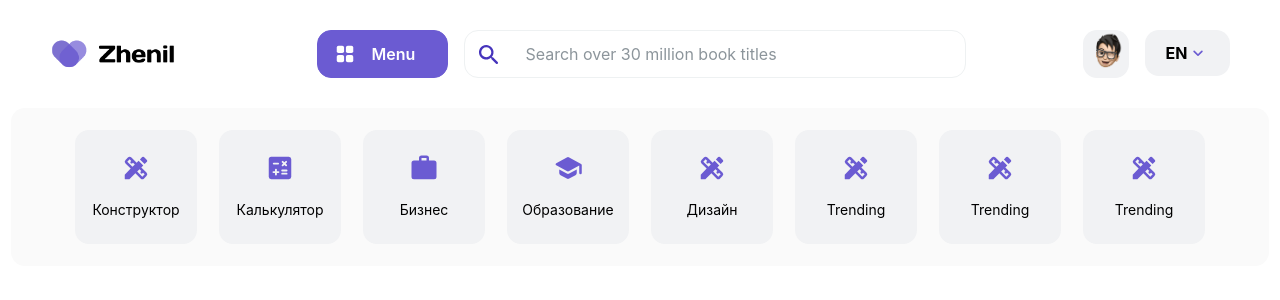
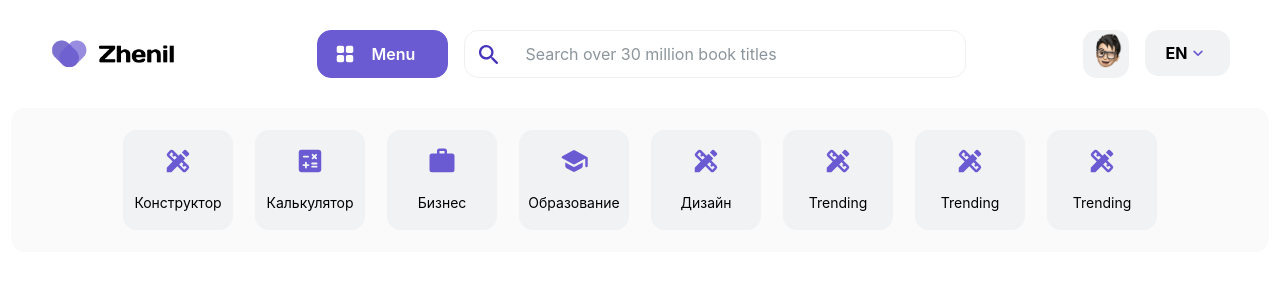
Before and after one commit to DreamerView/zhenil-next, a Next.js app: page / in a window 1280 px wide. Shown: the top 300 px of the page. Built offline with nearby package versions, Linux system fonts and the light colour scheme.

Commit message:
navbar changed

```diff
--- a/styles/globals.css
+++ b/styles/globals.css
@@ -213,16 +213,16 @@ p.nav > a {
 
 @media (prefers-color-scheme: dark) {
   :root {
-    --background-color:hsl(0, 0%, 0%);
-    --block-color: hsl(240, 3%, 11%);
-    --menu-color:hsl(240, 3%, 11%);
-    --menu-border-color:hsl(240, 3%, 11%);
+    --background-color:hsl(240, 3%, 11%);
+      --block-color: hsl(240, 2%, 18%);
+      --menu-color:hsl(240, 2%, 18%);
+      --menu-border-color:hsl(240, 2%, 18%);
       --menu-font-color:hsl(241, 100%, 74%);
-    --input_back:hsl(240, 3%, 11%);
-    --nav_block:hsl(0, 0%, 3%);
+      --input_back:hsl(240, 2%, 18%);
+      --nav_block:hsl(240, 3%, 9%);
       --nav_block_blur:hsla(240, 3%, 9%,0.7);
       --font-color:hsl(0, 0%, 100%);
-    --brand-color:#7d7aff;
+      --brand-color:hsl(241, 100%, 74%);
       --sub_content:hsla(240, 33%, 94%, 0.6);
       --green_back:hsl(129, 67%, 52%);
       --purple_back:hsl(280, 85%, 65%);
@@ -232,21 +232,21 @@ p.nav > a {
       --input_border:transparent;
       --border-color:hsl(240, 1%, 30%);
       --search_icon: url(../public/img/search_night.svg);
-    --nav_menu_c:hsl(240, 3%, 11%);
+      --nav_menu_c:hsl(240, 3%, 15%);
   }
 }
 @media (prefers-color-scheme: light) {
   :root {
       --background-color:hsl(0, 0%, 100%);
       --block-color:hsl(220, 13%, 95%);
-      --menu-color:#6b5bd2;
+      --menu-color:hsl(248, 57%, 59%);
       --menu-border-color:hsl(248, 57%, 59%);
       --menu-font-color:hsl(0, 0%, 100%);
       --input_back:hsl(0, 0%, 100%);
       --nav_block:hsl(0, 0%, 98%);
       --nav_block_blur:hsla(0, 0%, 98%,0.7);
       --font-color:hsl(0, 0%, 0%);
-      --brand-color:#4634bc;
+      --brand-color:hsl(248, 57%, 47%);
       --sub_content:hsl(213, 5%, 39%);
       --green_back: hsl(135, 59%, 49%);
       --purple_back:hsl(280, 68%, 60%);
--- a/styles/index_main.module.css
+++ b/styles/index_main.module.css
@@ -4,19 +4,19 @@
         justify-content: center;
         background-color: var(--nav_block);
         margin:0 11px;
-        height: 158px;
+        padding: 22px 0;
         width:1880px;
         border-radius: 14px;
         margin: 0 auto;
     }
     div.main__menu_nav_blocks {
         display: flex;
-        margin:22px 11px 0 11px;
+        margin:0 11px;
     }
     div.main__menu_nav_block {
         background-color: var(--nav_menu_c);
-        width:122px;
-        height:114px;
+        width:110px;
+        height:100px;
         border-radius: 14px;
         margin: 0 11px;
         cursor: pointer;
@@ -38,18 +38,18 @@
         justify-content: center;
         background-color: var(--nav_block);
         margin:0 11px;
-        height: 158px;
+        padding: 22px 0;
         width:calc(100%-22px);
         border-radius: 14px;
     }
     div.main__menu_nav_blocks {
         display: flex;
-        margin:22px 11px 0 11px;
+        margin:0 11px;
     }
     div.main__menu_nav_block {
         background-color: var(--nav_menu_c);
-        width:122px;
-        height:114px;
+        width:110px;
+        height:100px;
         border-radius: 14px;
         margin: 0 11px;
         cursor: pointer;
@@ -69,7 +69,7 @@
     div.main__menu_nav {
         background-color: var(--nav_block);
         margin:0 11px;
-        height:158px;
+        padding: 22px 0;
         width:calc(100%-22px);
         border-radius: 14px;
         overflow-x: auto;
@@ -77,12 +77,12 @@
     }
     div.main__menu_nav_blocks {
         display: flex;
-        margin:22px 11px 0 11px;
+        margin:0 11px;
     }
     div.main__menu_nav_block {
         background-color: var(--nav_menu_c);
-        width:122px;
-        height:114px;
+        width:110px;
+        height:100px;
         border-radius: 14px;
         margin: 0 11px;
         cursor: pointer;
@@ -101,9 +101,11 @@
     div.main__menu_nav {
         background-color: transparent;
         width:100%;
-        height:110px;
+        border-radius: 14px;
+        padding:16px 0;
         overflow-x: auto;
         overflow-y: hidden;
+        background-color: var(--nav_block);
     }
     div.main__menu_nav_blocks {
         display: flex;
```
Lines whose indentation alone changed are shown as unchanged.
